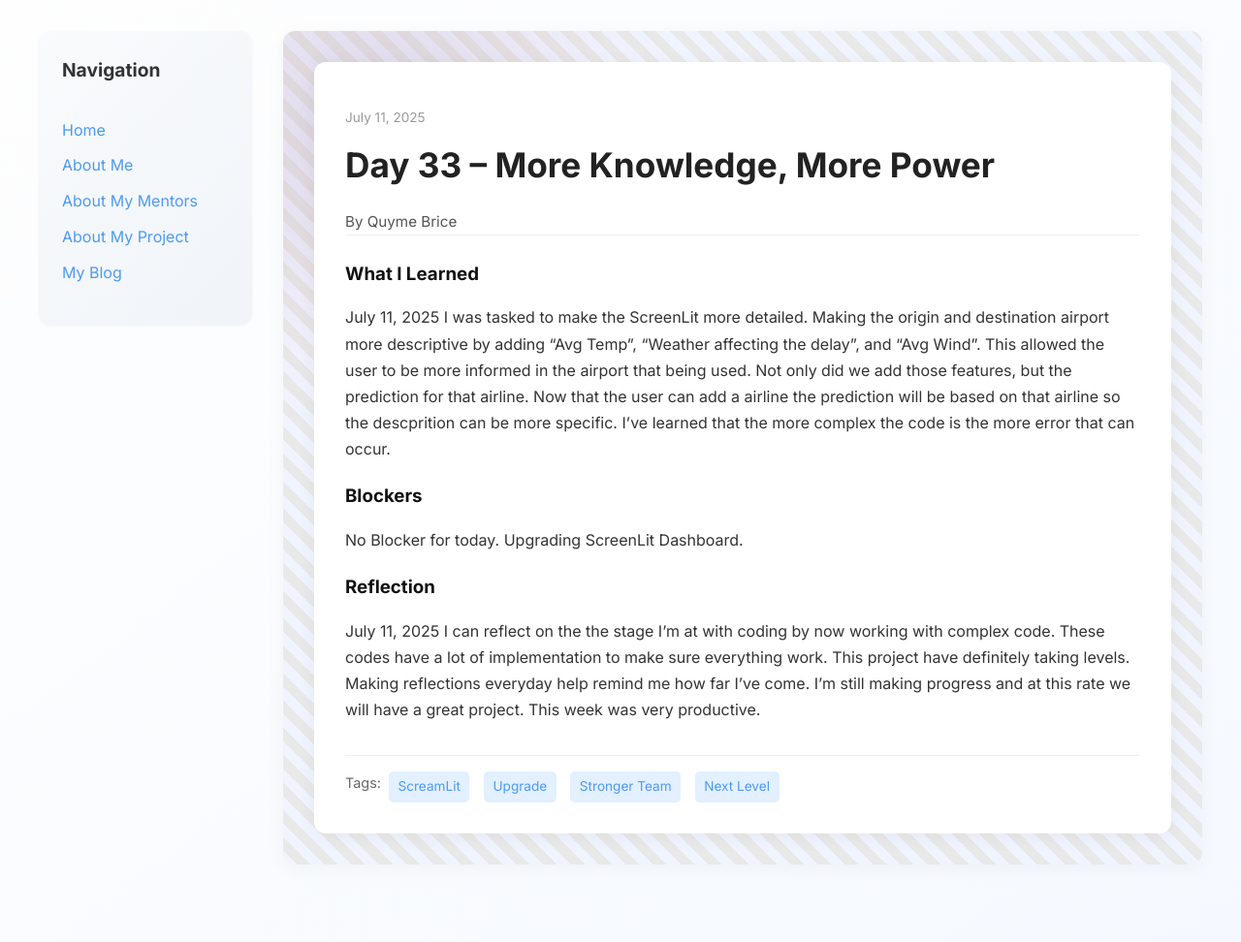
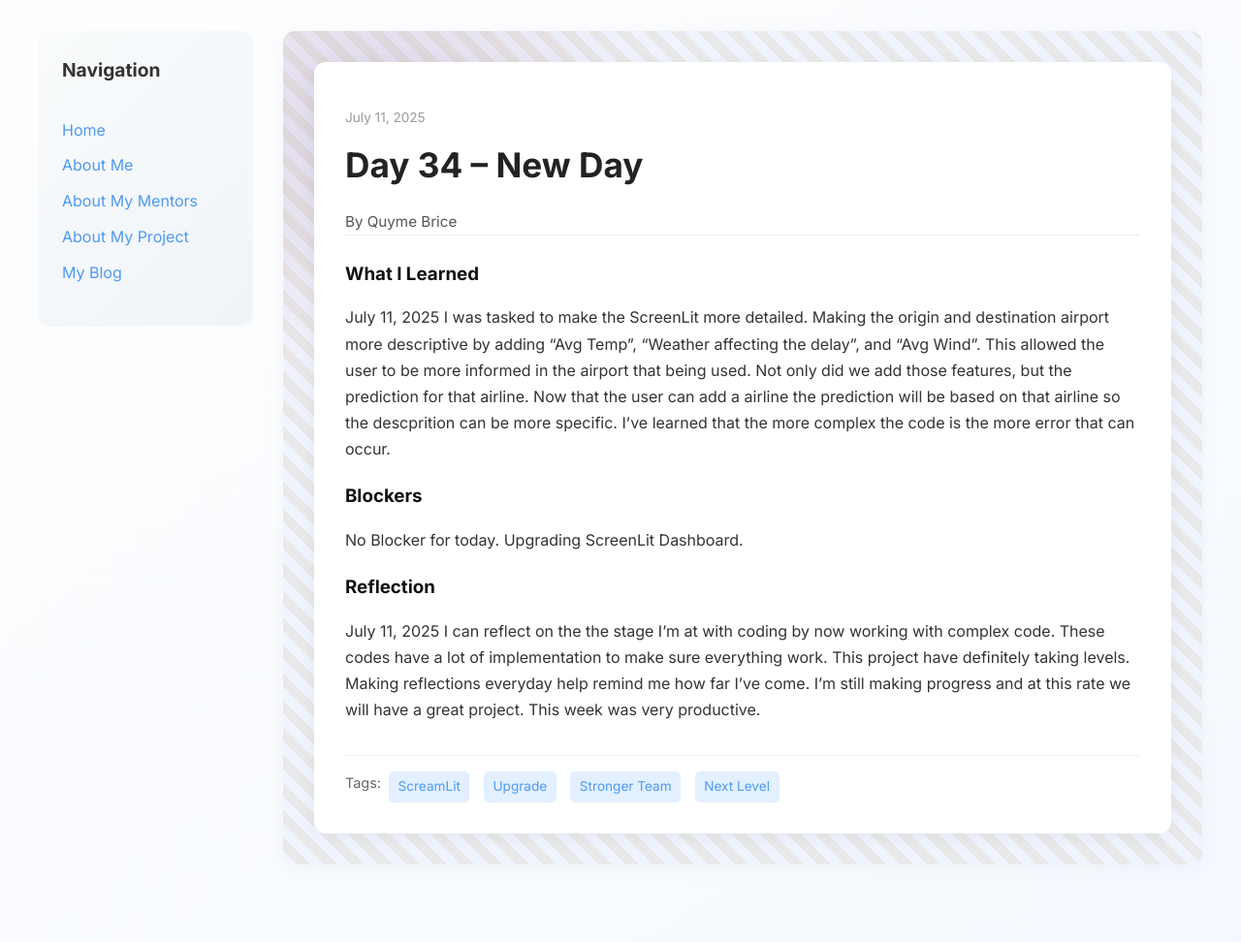
Before and after one commit to Qubri2/Qubri2.github.io, a Jekyll site: the page built from _posts/2025-07-11-day-34.md, in a window 1280 px wide. Shown: the whole page at 97% size. Built offline with Jekyll 4.4.1, drawn with Linux system fonts in a browser that asks for light colours.

Commit message:
Update 2025-07-11-day-34.md

```diff
--- a/_posts/2025-07-11-day-34.md
+++ b/_posts/2025-07-11-day-34.md
@@ -1,6 +1,6 @@
 ---
 layout: post
-title: "Day 33 – More Knowledge, More Power"
+title: "Day 34 – New Day"
 date: 2025-07-11
 author: Quyme Brice
 permalink: /day34.html
```
